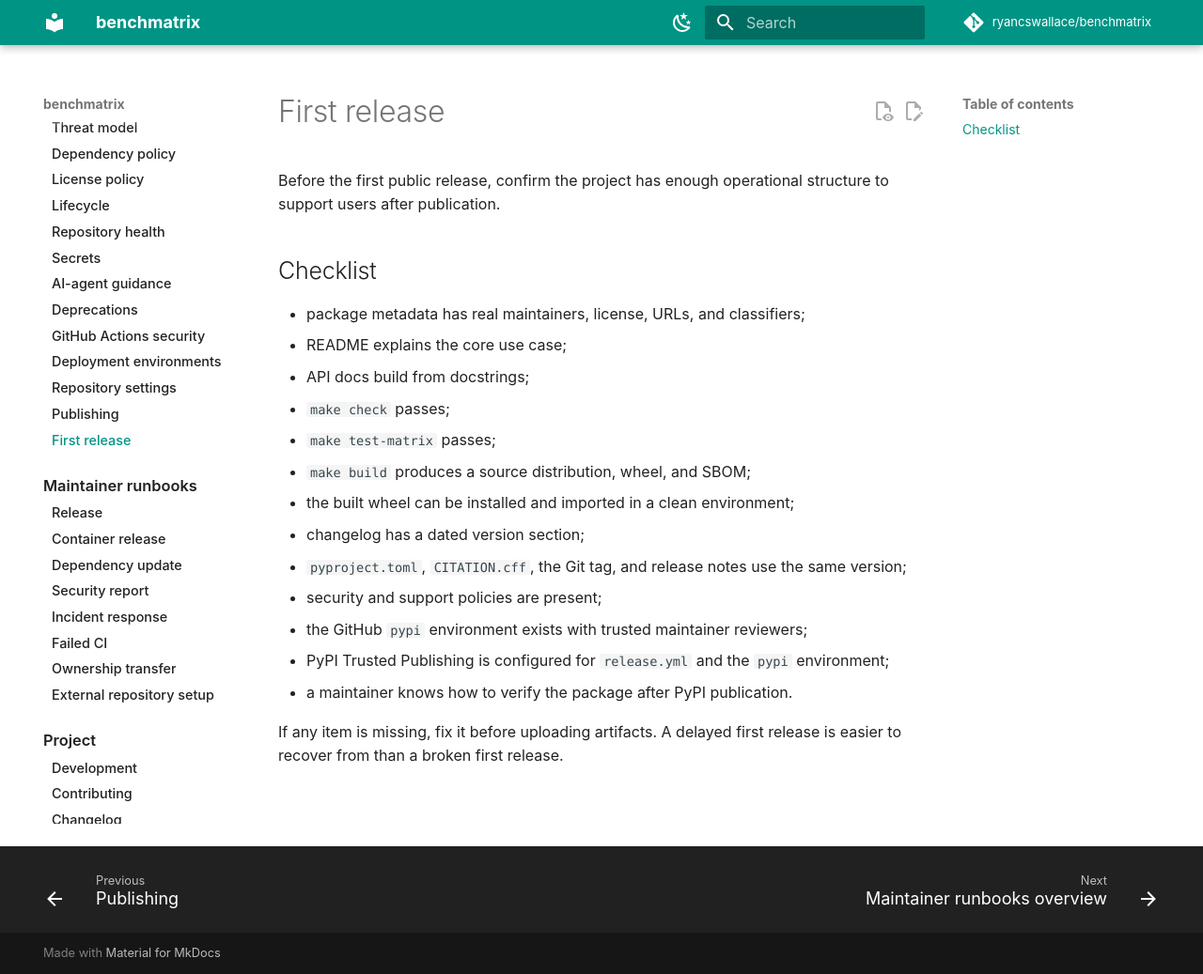
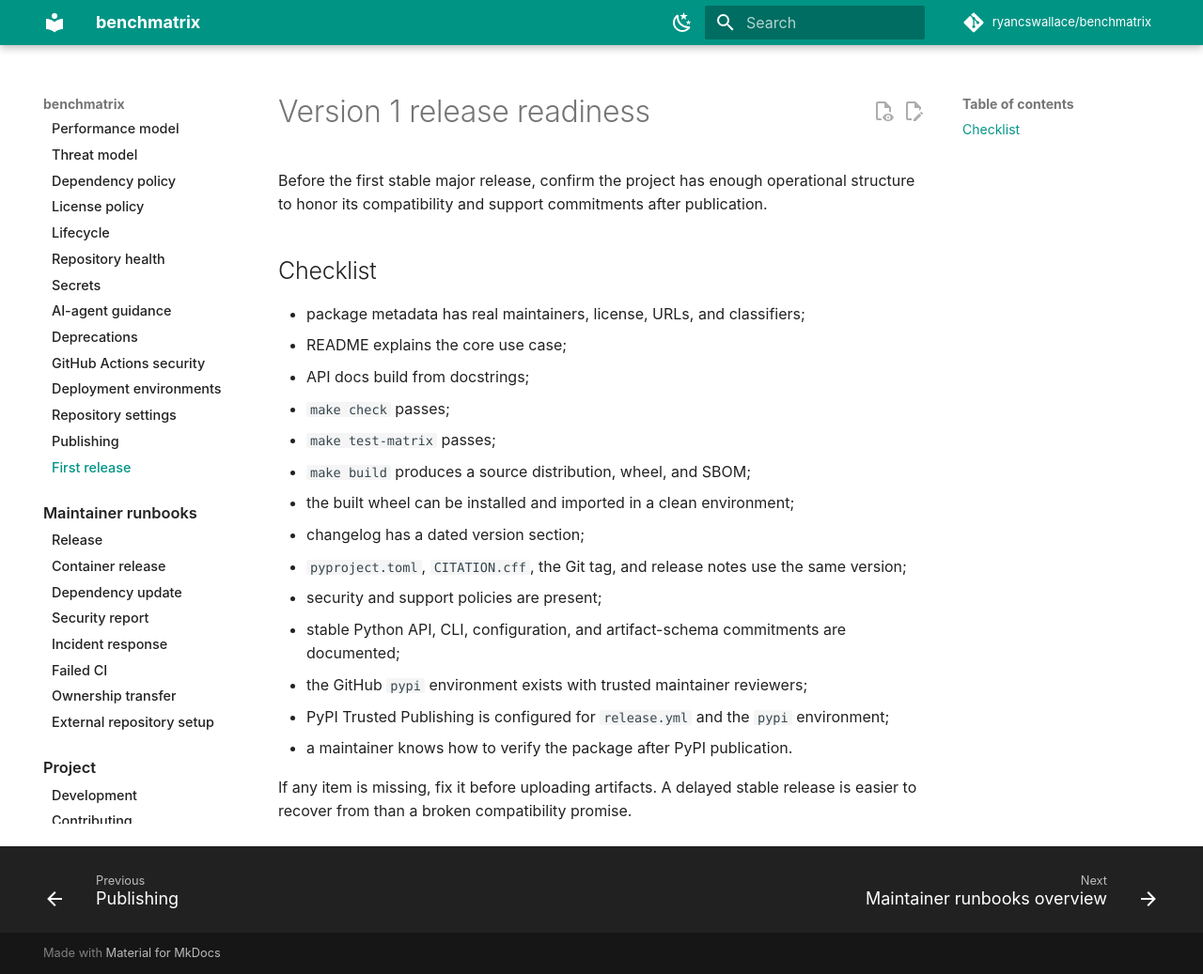
Before and after one commit to ryancswallace/benchmatrix, an MkDocs documentation site: the page built from docs/explanation/first-release.md, in a window 1280 px wide and 1037 px high. Shown: the whole window at 94% size. Built offline with MkDocs 1.6.1 and Material for MkDocs 9.7.7, drawn with Linux system fonts in a browser that asks for light colours; comment, search, counter and statistics services are not loaded.

Commit message:
docs(release): finalize v1 guidance and changelog

```diff
--- a/docs/explanation/first-release.md
+++ b/docs/explanation/first-release.md
@@ -1,7 +1,8 @@
-# First release
+# Version 1 release readiness
 
-Before the first public release, confirm the project has enough operational
-structure to support users after publication.
+Before the first stable major release, confirm the project has enough
+operational structure to honor its compatibility and support commitments after
+publication.
 
 ## Checklist
 
@@ -16,10 +17,12 @@
 * `pyproject.toml`, `CITATION.cff`, the Git tag, and release notes use the same
     version;
 * security and support policies are present;
+* stable Python API, CLI, configuration, and artifact-schema commitments are
+    documented;
 * the GitHub `pypi` environment exists with trusted maintainer reviewers;
 * PyPI Trusted Publishing is configured for `release.yml` and the `pypi`
     environment;
 * a maintainer knows how to verify the package after PyPI publication.
 
-If any item is missing, fix it before uploading artifacts. A delayed first
-release is easier to recover from than a broken first release.
+If any item is missing, fix it before uploading artifacts. A delayed stable
+release is easier to recover from than a broken compatibility promise.
```
Also changed, not shown: CHANGELOG.md (+67 -3 lines), docs/explanation/repository-settings.md (+2 -1 lines), docs/project/changelog.md (+2 -2 lines), docs/runbooks/release.md (+4 -4 lines), docs/runbooks/repository-setup.md (+3 -2 lines).
